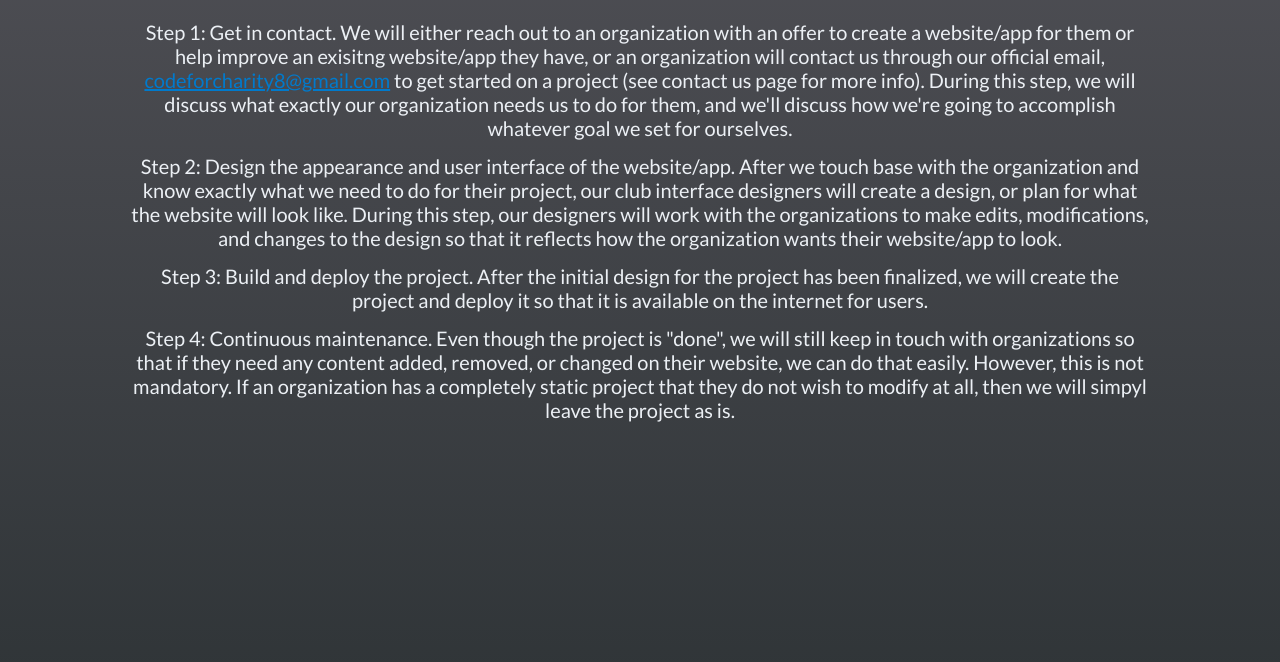
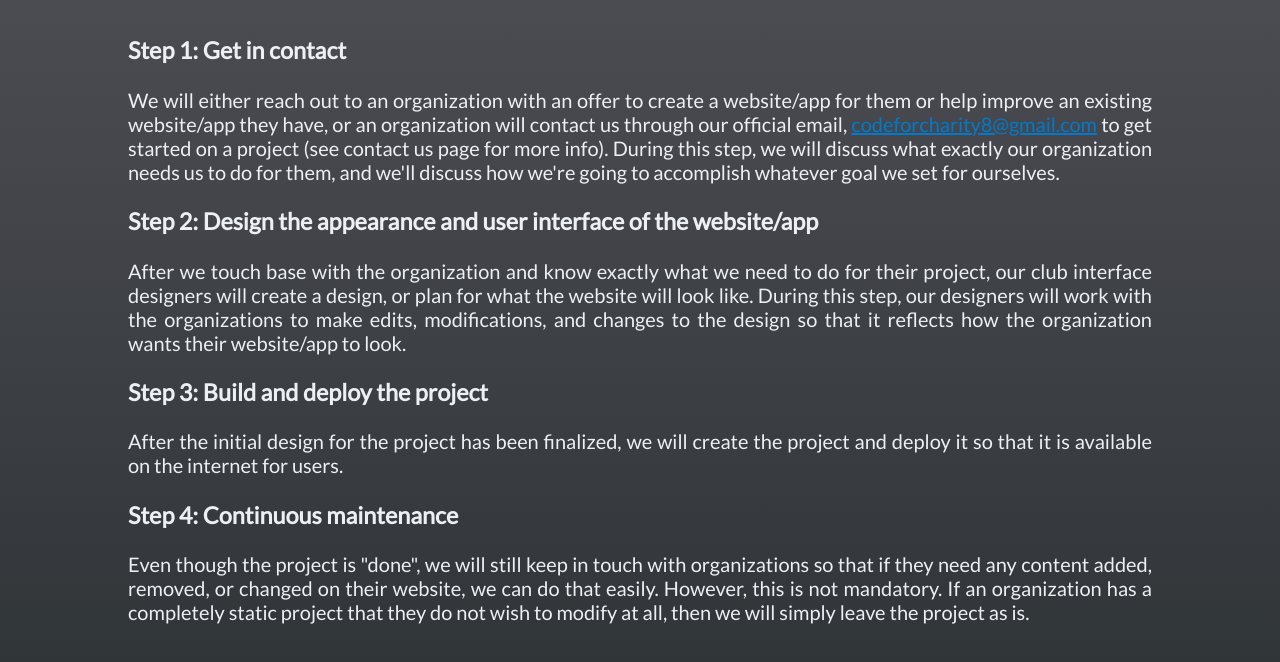
Before and after one commit to bca-code-for-charity/cfc-homepage-web, a plain HTML site: page our-process/index.html in a window 1280 px wide. Shown: the part 124-786 px from the top of the page. Drawn offline with nearby package versions, Linux system fonts and the light colour scheme.

Commit message:
Our process redesign

```diff
--- a/our-process/index.html
+++ b/our-process/index.html
@@ -1,5 +1,6 @@
 <!DOCTYPE html>
 <html lang="en">
+
     <head>
         <meta charset="UTF-8" />
         <meta name="viewport" content="width=device-width, initial-scale=1.0" />
@@ -8,15 +9,15 @@
         <link rel="icon" type="image/x-icon" href="../favicon.png" />
         <title>CFC - Our Process</title>
     </head>
+
     <body>
         <div id="header">
             <a href="../" id="cfc-text">CodeForCharity</a>
             <div id="links">
                 <div id="wide" style="display: none">
-                    <a class="link" href="../">Home</a><a class="link" href="">Our Process</a
-                    ><a class="link" href="../archive/">Project Archive</a
-                    ><a class="link" href="../active-projects/">Active Projects</a
-                    ><a class="link" href="../contact-us/">Contact Us</a>
+                    <a class="link" href="../">Home</a><a class="link" href="">Our Process</a><a class="link"
+                        href="../archive/">Project Archive</a><a class="link" href="../active-projects/">Active
+                        Projects</a><a class="link" href="../contact-us/">Contact Us</a>
                 </div>
                 <img id="narrow" src="../images/hamburger-menu.svg" style="display: none" />
             </div>
@@ -30,31 +31,29 @@
         </div>
         <div id="main-text">
             <h2>Our Process</h2>
-            <div>
-                Step 1: Get in contact. We will either reach out to an organization with an offer to create a
-                website/app for them or help improve an exisitng website/app they have, or an organization will contact
-                us through our official email, <a href="mailto:codeforcharity8@gmail.com">codeforcharity8@gmail.com</a> to get started on a project (see contact us
+            <h3>Step 1: Get in contact</h3>
+            <p>We will either reach out to an organization with an offer to create a
+                website/app for them or help improve an existing website/app they have, or an organization will contact
+                us through our official email, <a href="mailto:codeforcharity8@gmail.com">codeforcharity8@gmail.com</a> to
+                get started on a project (see contact us
                 page for more info). During this step, we will discuss what exactly our organization needs us to do for
-                them, and we'll discuss how we're going to accomplish whatever goal we set for ourselves.
-            </div>
-            <div>
-                Step 2: Design the appearance and user interface of the website/app. After we touch base with the
+                them, and we'll discuss how we're going to accomplish whatever goal we set for ourselves.</p>
+            <h3>Step 2: Design the appearance and user interface of the website/app</h3>
+            <p>After we touch base with the
                 organization and know exactly what we need to do for their project, our club interface designers will
                 create a design, or plan for what the website will look like. During this step, our designers will work
                 with the organizations to make edits, modifications, and changes to the design so that it reflects how
-                the organization wants their website/app to look.
-            </div>
-            <div>
-                Step 3: Build and deploy the project. After the initial design for the project has been finalized, we
-                will create the project and deploy it so that it is available on the internet for users.
-            </div>
-            <div>
-                Step 4: Continuous maintenance. Even though the project is "done", we will still keep in touch with
+                the organization wants their website/app to look.</p>
+            <h3>Step 3: Build and deploy the project</h3>
+            <p>After the initial design for the project has been finalized, we
+                will create the project and deploy it so that it is available on the internet for users.</p>
+            <h3>Step 4: Continuous maintenance</h3>
+            <p>Even though the project is "done", we will still keep in touch with
                 organizations so that if they need any content added, removed, or changed on their website, we can do
                 that easily. However, this is not mandatory. If an organization has a completely static project that
-                they do not wish to modify at all, then we will simpyl leave the project as is.
-            </div>
+                they do not wish to modify at all, then we will simply leave the project as is.</p>
         </div>
         <script src="../main.js"></script>
     </body>
+
 </html>
```
